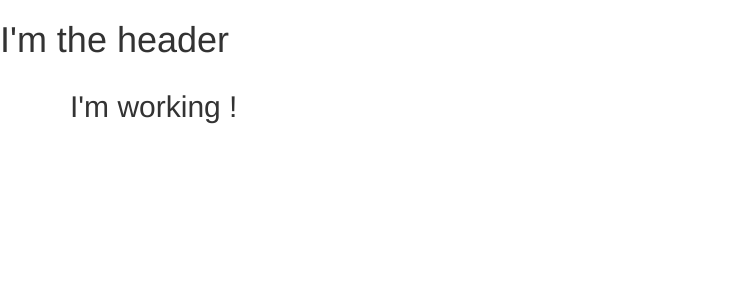
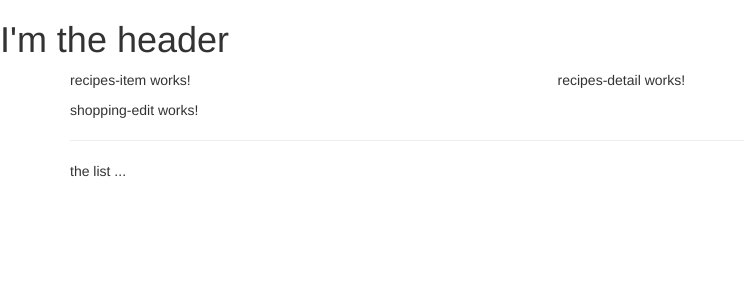
Before and after one commit to vallauri-ict/my-recipes-Michele-Farchetto, an Angular app in the folder my-recipes/: page / in a window 1280 px wide. Shown: the top 300 px of the page, without its empty margins (0-744 px from the left). Built offline with nearby package versions, Linux system fonts and the light colour scheme.

Commit message:
Using the component

```diff
--- a/my-recipes/src/app/app.component.html
+++ b/my-recipes/src/app/app.component.html
@@ -2,7 +2,8 @@
 <div class="container">
     <div class="row">
         <div class="col-md-12">
-            <h2>I'm working !</h2>
+            <app-recipes></app-recipes>
+            <app-shopping-list></app-shopping-list>
         </div>
     </div>
 </div>
--- a/my-recipes/src/app/recipes/recipes-list/recipes-list.component.html
+++ b/my-recipes/src/app/recipes/recipes-list/recipes-list.component.html
@@ -1 +1 @@
-<p>recipes-list works!</p>
+<app-recipes-item></app-recipes-item>
--- a/my-recipes/src/app/recipes/recipes.component.html
+++ b/my-recipes/src/app/recipes/recipes.component.html
@@ -1 +1,8 @@
-<p>recipes works!</p>
+<div class="row">
+    <div class="col-md-5">
+        <app-recipes-list></app-recipes-list>
+    </div>
+    <div class="col-md-7">
+        <app-recipes-detail></app-recipes-detail>
+    </div>
+</div>
--- a/my-recipes/src/app/shopping-list/shopping-list.component.html
+++ b/my-recipes/src/app/shopping-list/shopping-list.component.html
@@ -1 +1,7 @@
-<p>shopping-list works!</p>
+<div class="row">
+    <div class="col-xs-10">
+        <app-shopping-edit></app-shopping-edit>
+        <hr>
+        <p>the list ...</p>
+    </div>
+</div>
```
